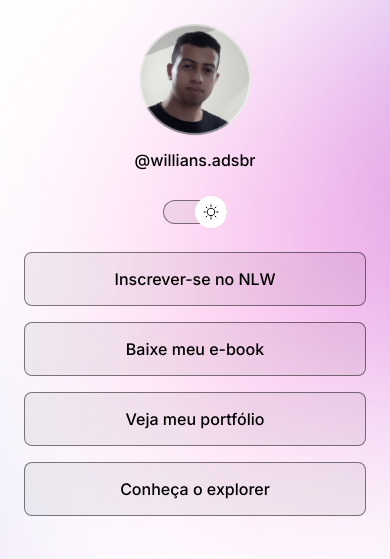
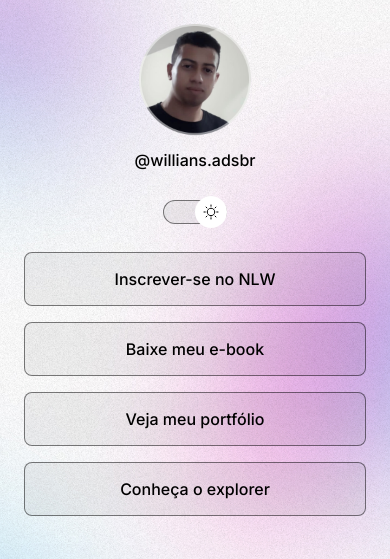
Before and after one commit to WxAraujo/wxaraujo.github.io, a plain HTML site: page index.html in a window 390 px wide. Shown: the top 559 px of the page. Drawn offline with nearby package versions, Linux system fonts and the light colour scheme.

Commit message:
changed background base on media queries

```diff
--- a/style.css
+++ b/style.css
@@ -6,7 +6,7 @@
 
 :root {
   --text-color: white;
-  --bg-url: url(./assets/bg-desktop.jpg);
+  --bg-url: url(./assets/bg-mobile.jpg);
   --stroke-color: rgba(255, 255, 255, 0.5);
   --surface-color: rgba(255, 255, 255, 0.05);
   --surface-color-hover: rgba(0, 0, 0, 0.2);
@@ -16,7 +16,7 @@
 
 .light {
   --text-color: black;
-  --bg-url: url(./assets/bg-desktop-light.jpg);
+  --bg-url: url(./assets/bg-mobile-light.jpg);
   --stroke-color: rgba(0, 0, 0, 0.5);
   --surface-color: rgba(0, 0, 0, 0.05);
   --surface-color-hover: rgba(0, 0, 0, 0.2);
@@ -33,7 +33,7 @@
   */
   /*background: color image repeat position/size */
   background: var(--bg-url) no-repeat top center/cover;
-  overflow: hidden;
+  height: 100vh;
 }
 
 body * {
@@ -160,3 +160,13 @@
   text-align: center;
   font-size: 14px;
 }
+
+@media (min-width: 700px) {
+  :root {
+    --bg-url: url(./assets/bg-desktop.jpg);
+  }
+
+  .light {
+    --bg-url: url(./assets/bg-desktop-light.jpg);
+  }
+}
```
